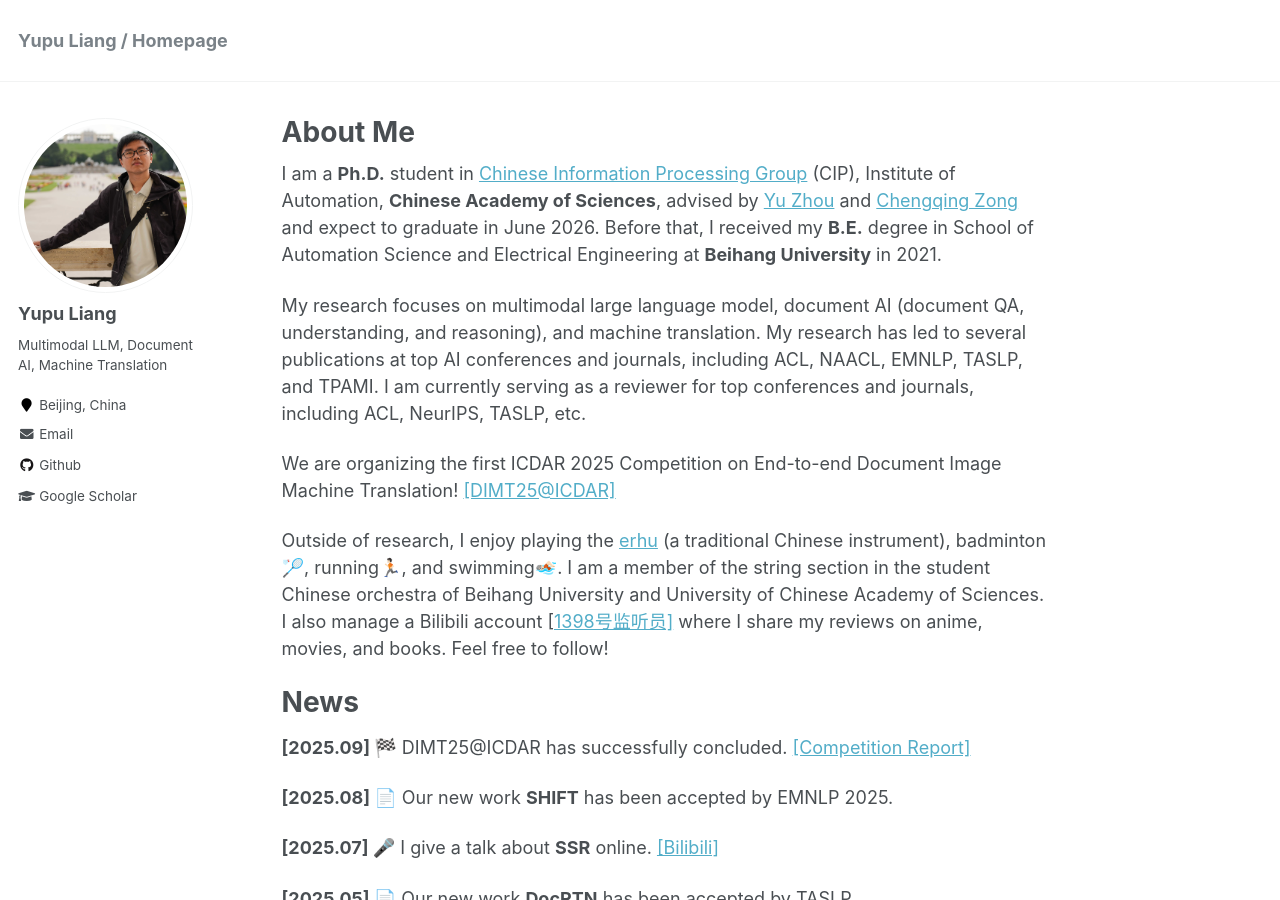
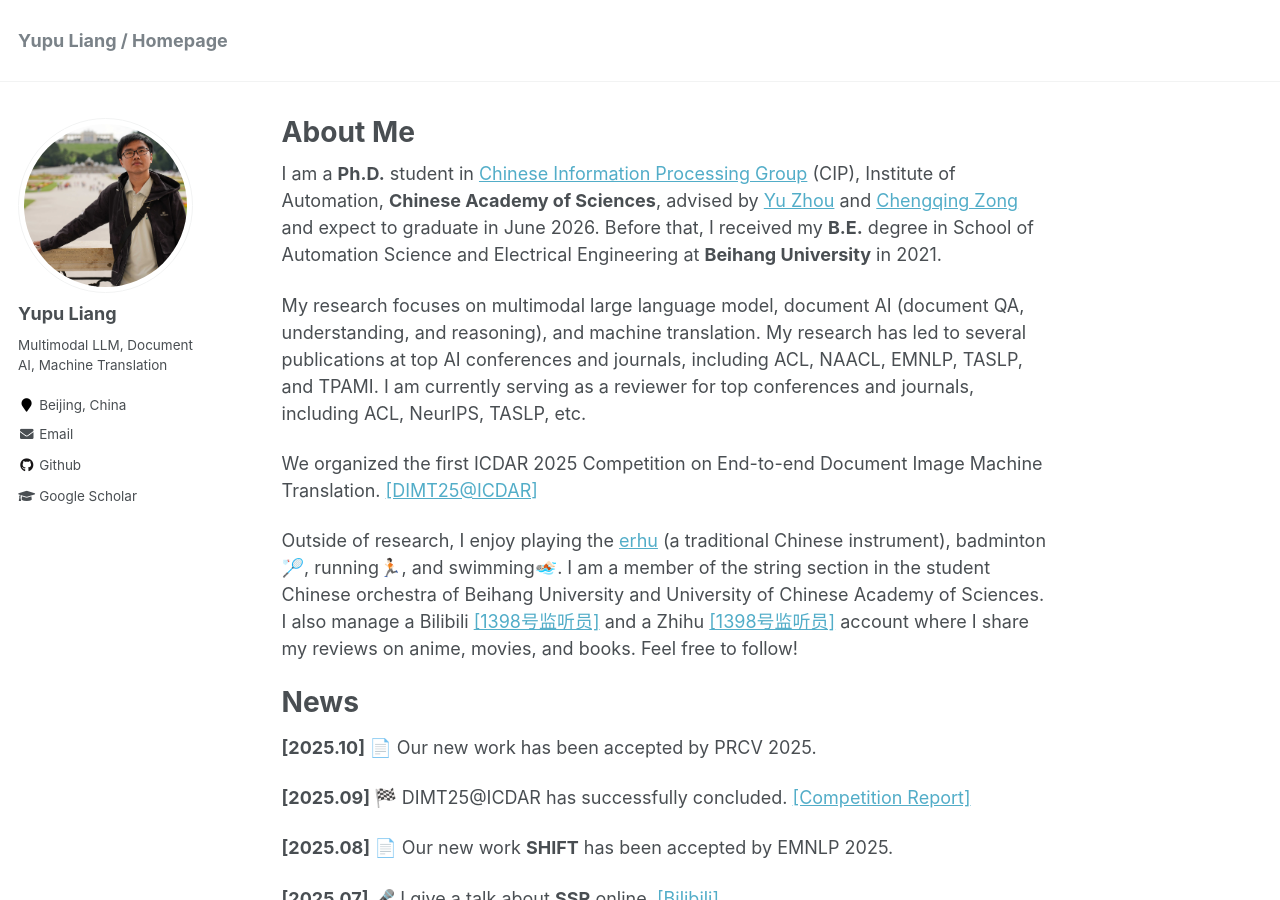
Before and after one commit to liangyupu/liangyupu.github.io, a Jekyll site: the page built from _pages/about.md, in a window 1280 px wide and 900 px high. Built offline with Jekyll 4.4.1, drawn with Linux system fonts in a browser that asks for light colours; part of the change alters nothing that is shown; some of the changed text lies outside the part shown.

Commit message:
Update about.md

```diff
--- a/_pages/about.md
+++ b/_pages/about.md
@@ -15,13 +15,15 @@ My research focuses on multimodal large language model, document AI (document QA
 My research has led to several publications at top AI conferences and journals, including ACL, NAACL, EMNLP, TASLP, and TPAMI.
 I am currently serving as a reviewer for top conferences and journals, including ACL, NeurIPS, TASLP, etc.
 
-We are organizing the first ICDAR 2025 Competition on End-to-end Document Image Machine Translation! [\[DIMT25@ICDAR\]](https://cip-documentai.github.io/)
+We organized the first ICDAR 2025 Competition on End-to-end Document Image Machine Translation. [\[DIMT25@ICDAR\]](https://cip-documentai.github.io/)
 
 Outside of research, I enjoy playing the [erhu](https://en.wikipedia.org/wiki/Erhu) (a traditional Chinese instrument), badminton🏸, running🏃🏻, and swimming🏊🏻.
 I am a member of the string section in the student Chinese orchestra of Beihang University and University of Chinese Academy of Sciences.
-I also manage a Bilibili account \[[1398号监听员\]](https://space.bilibili.com/161643711/upload/opus) where I share my reviews on anime, movies, and books. Feel free to follow!
+I also manage a Bilibili [\[1398号监听员\]](https://space.bilibili.com/161643711/upload/opus) and a Zhihu [\[1398号监听员\]](https://www.zhihu.com/people/1398hao-jian-ting-yuan) account where I share my reviews on anime, movies, and books. Feel free to follow!
 
 # News
+**[2025.10] 📄** Our new work has been accepted by PRCV 2025.
+
 **[2025.09] 🏁** DIMT25@ICDAR has successfully concluded. [\[Competition Report\]](https://link.springer.com/chapter/10.1007/978-3-032-04630-7_29)
 
 **[2025.08] 📄** Our new work **SHIFT** has been accepted by EMNLP 2025.
@@ -56,15 +58,16 @@ I also manage a Bilibili account \[[1398号监听员\]](https://space.bilibili.c
 1. **Yupu Liang**, Yaping Zhang, Zhiyang Zhang, Yang Zhao, Lu Xiang, Chengqing Zong, Yu Zhou. ***Single-to-mix Modality Alignment with Multimodal Large Language Model for Document Image Machine Translation***. Proceedings of the 63rd Annual Meeting of the Association for Computational Linguistics (**ACL 2025**). 2025. [\[ACL Anthology\]](https://aclanthology.org/2025.acl-long.606/)
 2. **Yupu Liang**, Yaping Zhang, Zhiyang Zhang, Zhiyuan Chen, Yang Zhao, Lu Xiang, Chengqing Zong, Yu Zhou. ***Improving MLLM's Document Image Machine Translation via Synchronously Self-reviewing Its OCR Proficiency***. Findings of the 63rd Annual Meeting of the Association for Computational Linguistics (**ACL 2025**). 2025. [\[ACL Anthology\]](https://aclanthology.org/2025.findings-acl.1213/)
 3. **Yupu Liang**, Yaping Zhang, Cong Ma, Zhiyang Zhang, Yang Zhao, Lu Xiang, Chengqing Zong, Yu Zhou. ***Document Image Machine Translation with Dynamic Multi-pre-trained Models Assembling***. Proceedings of the 2024 Conference of the North American Chapter of the Association for Computational Linguistics: Human Language Technologies (**NAACL 2024**). 2024. [\[ACL Anthology\]](https://aclanthology.org/2024.naacl-long.392)
-4. Yaping Zhang, **Yupu Liang**, Zhiyang Zhang, Zhiyuan Chen, Lu Xiang, Yang Zhao, Yu Zhou, Chengqing Zong. **ICDAR 2025 Competition on End-to-End Document Image Machine Translation Towards Complex Layouts**. The 19th International Conference on Document Analysis and Recognition (**ICDAR 2025**). 2025. [\[Springer\]](https://link.springer.com/chapter/10.1007/978-3-032-04630-7_29)
-5. Boyu Guan, Chuang Han, Yining Zhang, **Yupu Liang**, Zhiyang Zhang, Yang Zhao, Chengqing Zong. **SHIFT: Selected Helpful Informative Frame for Video-guided Machine Translation**. The 2025 Conference on Empirical Methods in Natural Language Processing (**EMNLP 2025**). 2025.
-6. Zhiyang Zhang, Yaping Zhang, **Yupu Liang**, Cong Ma, Lu Xiang, Yang Zhao, Yu Zhou, Chengqing Zong. ***Reading when Translating: Multi-Modal Document Image Machine Translation with Reading Flow Prediction***. IEEE/ACM Transactions on Audio, Speech, and Language Processing (**TASLP**). 2025. [\[IEEE\]](https://ieeexplore.ieee.org/abstract/document/11030326)
-7. Zhiyang Zhang, Yaping Zhang, **Yupu Liang**, Zhiyuan Chen, Lu Xiang, Yang Zhao, Yu Zhou, Chengqing Zong. ***A Query-Response Framework for Whole-Page Complex-Layout Document Image Translation with Relevant Regional Concentration***. Findings of the 63rd Annual Meeting of the Association for Computational Linguistics (**ACL 2025**). 2025. [\[ACL Anthology\]](https://aclanthology.org/2025.findings-acl.1213/)
-8. Zhiyang Zhang, Yaping Zhang, **Yupu Liang**, Lu Xiang, Yang Zhao, Yu Zhou, Chengqing Zong. ***From Chaotic OCR Words to Coherent Document: A Fine-to-Coarse Zoom-Out Network for Complex-Layout Document Image Translation***. Proceedings of the 31st International Conference on Computational Linguistics (**COLING 2025**). 2025. [\[ACL Anthology\]](https://aclanthology.org/2025.coling-main.723/)
-9. Zhiyang Zhang, Yaping Zhang, **Yupu Liang**, Cong Ma, Lu Xiang, Yang Zhao, Yu Zhou, Chengqing Zong. ***Understand Layout and Translate Text: Unified Feature-Conductive End-to-End Document Image Translation***. IEEE Transactions on Pattern Analysis and Machine Intelligence (**TPAMI**). 2025. [\[IEEE\]](https://ieeexplore.ieee.org/abstract/document/10844563)
-10. Cong Ma, Yaping Zhang, Zhiyang Zhang, **Yupu Liang**, Yang Zhao, Yu Zhou, Chengqing Zong. ***Born a BabNet with Hierarchical Parental Supervision for End-to-End Text Image Machine Translation***. Proceedings of the 2024 Joint International Conference on Computational Linguistics, Language Resources and Evaluation (**LREC-COLING 2024**). 2024. [\[ACL Anthology\]](https://aclanthology.org/2024.lrec-main.222/)
-11. Zhiyang Zhang, Yaping Zhang, **Yupu Liang**, Lu Xiang, Yang Zhao, Yu Zhou, Chengqing Zong. ***LayoutDIT: Layout-Aware End-to-End Document Image Translation with Multi-Step Conductive Decoder***. Findings of the 2023 Conference on Empirical Methods in Natural Language Processing (**EMNLP 2023**). 2023. [\[ACL Anthology\]](https://aclanthology.org/2023.findings-emnlp.673/)
-12. Bing Sun, Yi Xu, Shuhang Xie, Dong Xu, **Yupu Liang**. ***Data Processing Methods of Flow Field Based on Artificial Lateral Line Pressure Sensors***. Journal of Bionic Engineering (**JBE**). 2022. [\[Springer\]](https://link.springer.com/article/10.1007/s42235-022-00232-x)
+4. Zhiyuan Chen, Yaping Zhang, Zhiyang Zhang, **Yupu Liang**, Yue Xu, Yunfei Lu, Dandan Tu, Chengqing Zong, Yu Zhou. ***Boosting Document Image Translation via Layout-aware Semantic Paragraph Clustering***. Proceedings of the 8th Chinese Conference on Pattern Recognition and Computer Vision (**PRCV 2025**). 2025. [\[Springer\]](https://link.springer.com/book/9789819549863)
+5. Yaping Zhang, **Yupu Liang**, Zhiyang Zhang, Zhiyuan Chen, Lu Xiang, Yang Zhao, Yu Zhou, Chengqing Zong. ***ICDAR 2025 Competition on End-to-End Document Image Machine Translation Towards Complex Layouts***. The 19th International Conference on Document Analysis and Recognition (**ICDAR 2025**). 2025. [\[Springer\]](https://link.springer.com/chapter/10.1007/978-3-032-04630-7_29)
+6. Boyu Guan, Chuang Han, Yining Zhang, **Yupu Liang**, Zhiyang Zhang, Yang Zhao, Chengqing Zong. **SHIFT: Selected Helpful Informative Frame for Video-guided Machine Translation**. The 2025 Conference on Empirical Methods in Natural Language Processing (**EMNLP 2025**). 2025. [\[ACL Anthology\]](https://aclanthology.org/2025.emnlp-main.161/)
+7. Zhiyang Zhang, Yaping Zhang, **Yupu Liang**, Cong Ma, Lu Xiang, Yang Zhao, Yu Zhou, Chengqing Zong. ***Reading when Translating: Multi-Modal Document Image Machine Translation with Reading Flow Prediction***. IEEE/ACM Transactions on Audio, Speech, and Language Processing (**TASLP**). 2025. [\[IEEE\]](https://ieeexplore.ieee.org/abstract/document/11030326)
+8. Zhiyang Zhang, Yaping Zhang, **Yupu Liang**, Zhiyuan Chen, Lu Xiang, Yang Zhao, Yu Zhou, Chengqing Zong. ***A Query-Response Framework for Whole-Page Complex-Layout Document Image Translation with Relevant Regional Concentration***. Findings of the 63rd Annual Meeting of the Association for Computational Linguistics (**ACL 2025**). 2025. [\[ACL Anthology\]](https://aclanthology.org/2025.findings-acl.1213/)
+9. Zhiyang Zhang, Yaping Zhang, **Yupu Liang**, Lu Xiang, Yang Zhao, Yu Zhou, Chengqing Zong. ***From Chaotic OCR Words to Coherent Document: A Fine-to-Coarse Zoom-Out Network for Complex-Layout Document Image Translation***. Proceedings of the 31st International Conference on Computational Linguistics (**COLING 2025**). 2025. [\[ACL Anthology\]](https://aclanthology.org/2025.coling-main.723/)
+10. Zhiyang Zhang, Yaping Zhang, **Yupu Liang**, Cong Ma, Lu Xiang, Yang Zhao, Yu Zhou, Chengqing Zong. ***Understand Layout and Translate Text: Unified Feature-Conductive End-to-End Document Image Translation***. IEEE Transactions on Pattern Analysis and Machine Intelligence (**TPAMI**). 2025. [\[IEEE\]](https://ieeexplore.ieee.org/abstract/document/10844563)
+11. Cong Ma, Yaping Zhang, Zhiyang Zhang, **Yupu Liang**, Yang Zhao, Yu Zhou, Chengqing Zong. ***Born a BabNet with Hierarchical Parental Supervision for End-to-End Text Image Machine Translation***. Proceedings of the 2024 Joint International Conference on Computational Linguistics, Language Resources and Evaluation (**LREC-COLING 2024**). 2024. [\[ACL Anthology\]](https://aclanthology.org/2024.lrec-main.222/)
+12. Zhiyang Zhang, Yaping Zhang, **Yupu Liang**, Lu Xiang, Yang Zhao, Yu Zhou, Chengqing Zong. ***LayoutDIT: Layout-Aware End-to-End Document Image Translation with Multi-Step Conductive Decoder***. Findings of the 2023 Conference on Empirical Methods in Natural Language Processing (**EMNLP 2023**). 2023. [\[ACL Anthology\]](https://aclanthology.org/2023.findings-emnlp.673/)
+13. Bing Sun, Yi Xu, Shuhang Xie, Dong Xu, **Yupu Liang**. ***Data Processing Methods of Flow Field Based on Artificial Lateral Line Pressure Sensors***. Journal of Bionic Engineering (**JBE**). 2022. [\[Springer\]](https://link.springer.com/article/10.1007/s42235-022-00232-x)
 
 # Educations
 **[2021.09 - Now]** Ph.D. Computer Science, **Institute of Automation, Chinese Academy of Sciences**
```
